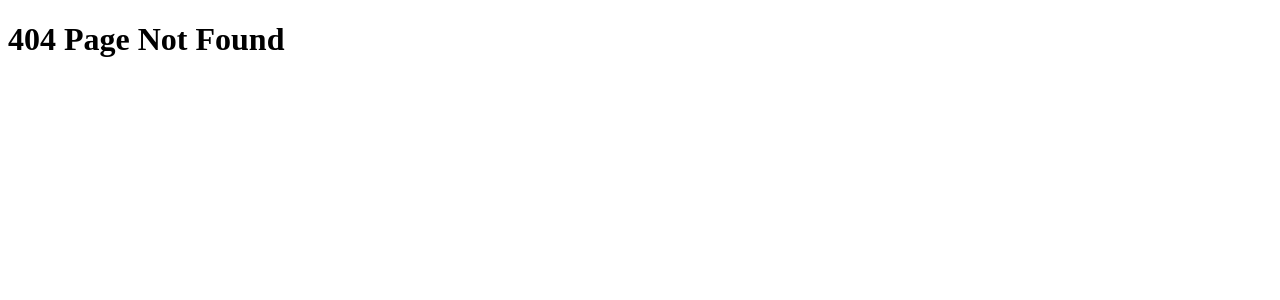
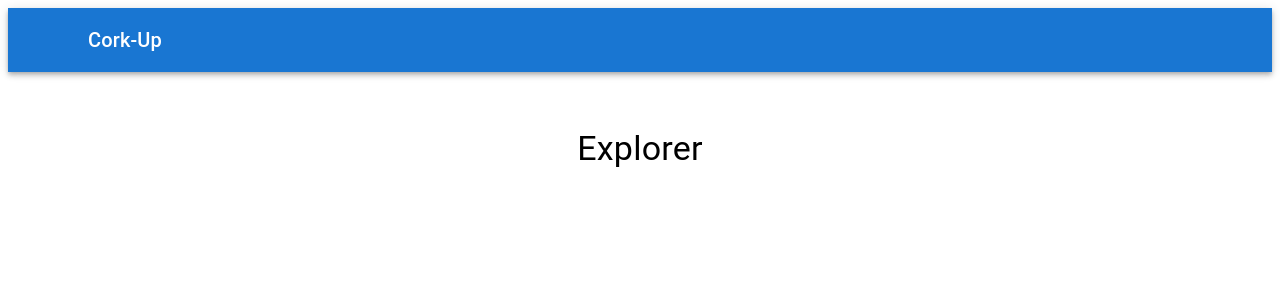
Before and after one commit to katagiri1999/cork-up, a React (Vite) app in the folder react/: page /explorer in a window 1280 px wide. Before the commit this address had no page. Shown: the top 300 px of the page. Built offline with nearby package versions, Linux system fonts and the light colour scheme; some icons are missing.

Commit message:
update file name

```diff
--- a/react/src/App.jsx
+++ b/react/src/App.jsx
@@ -2,10 +2,10 @@ import { BrowserRouter as Router, Route, Routes } from 'react-router-dom';
 
 import Information from './views/information.jsx';
 import Login from './views/login.jsx';
-import Menu from './views/menu.jsx';
+import Explorer from './views/explorer.jsx';
 
 function NotFound() {
-  return <h1>404 Page Not Found</h1>;
+  return <h1>404</h1>;
 }
 
 function App() {
@@ -13,7 +13,7 @@ function App() {
     <Router>
       <Routes>
         <Route path="/" element={<Login />} />
-        <Route path="/menu" element={<Menu />} />
+        <Route path="/explorer" element={<Explorer />} />
         <Route path="/information" element={<Information />} />
 
         <Route path="*" element={<NotFound />} />
--- a/react/src/views/menu.jsx
+++ b/react/src/views/explorer.jsx
@@ -10,14 +10,14 @@ function Menu() {
 
   return (
     <>
-      <title>メニュー</title>
+      <title>Explorer</title>
       <Header />
       <Container maxWidth="xs">
         <Box
           sx={{ marginTop: 5 }}
         >
           <Typography variant="h4" align="center">
-            メニュー
+            Explorer
           </Typography>
 
         </Box>
--- a/react/src/views/login.jsx
+++ b/react/src/views/login.jsx
@@ -58,7 +58,7 @@ function Login() {
       setLoginError(false);
       setPassword("");
       setIdToken(res.id_token);
-      navigate("/menu");
+      navigate("/explorer");
     };
 
     setLoading(false);
@@ -66,7 +66,7 @@ function Login() {
 
   return (
     <>
-      <title>ログイン</title>
+      <title>Login</title>
       <Header />
       <Loading loading={isLoading} />
 
@@ -75,7 +75,7 @@ function Login() {
           sx={{ marginTop: 10 }}
         >
           <Typography variant="h4" align="center">
-            ログイン
+            Login
           </Typography>
 
           <Box component="form" noValidate sx={{ marginTop: "1%" }}>
```
